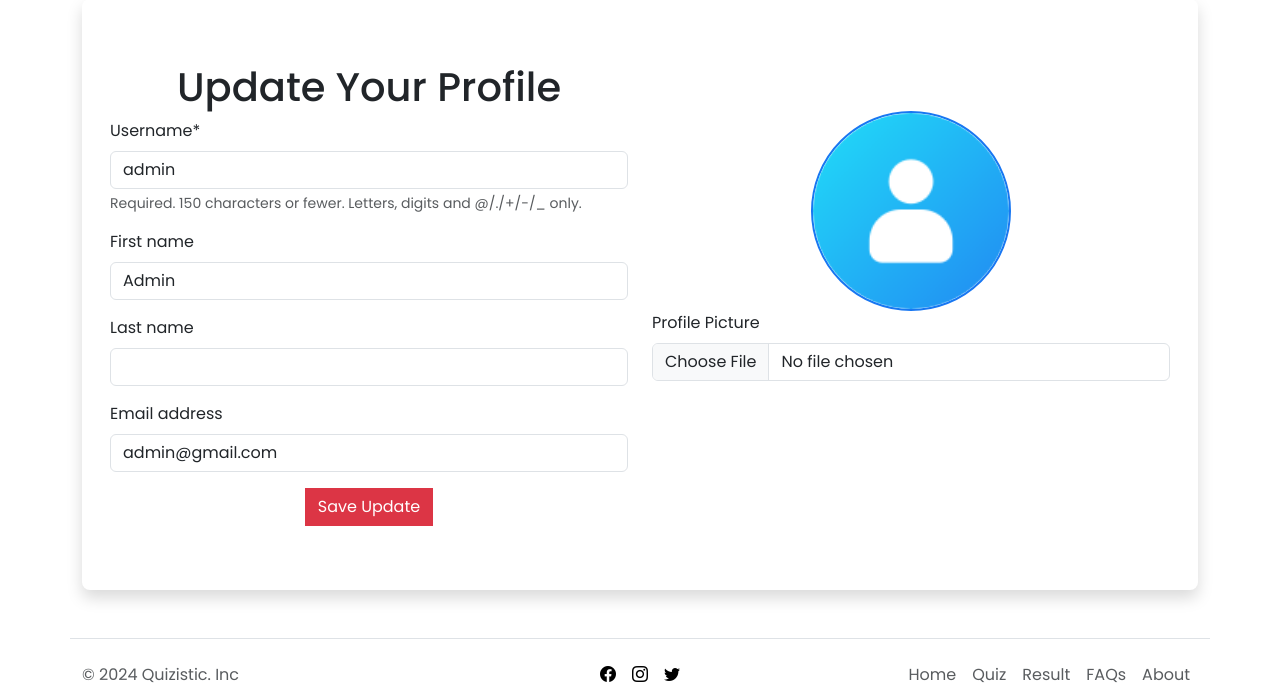
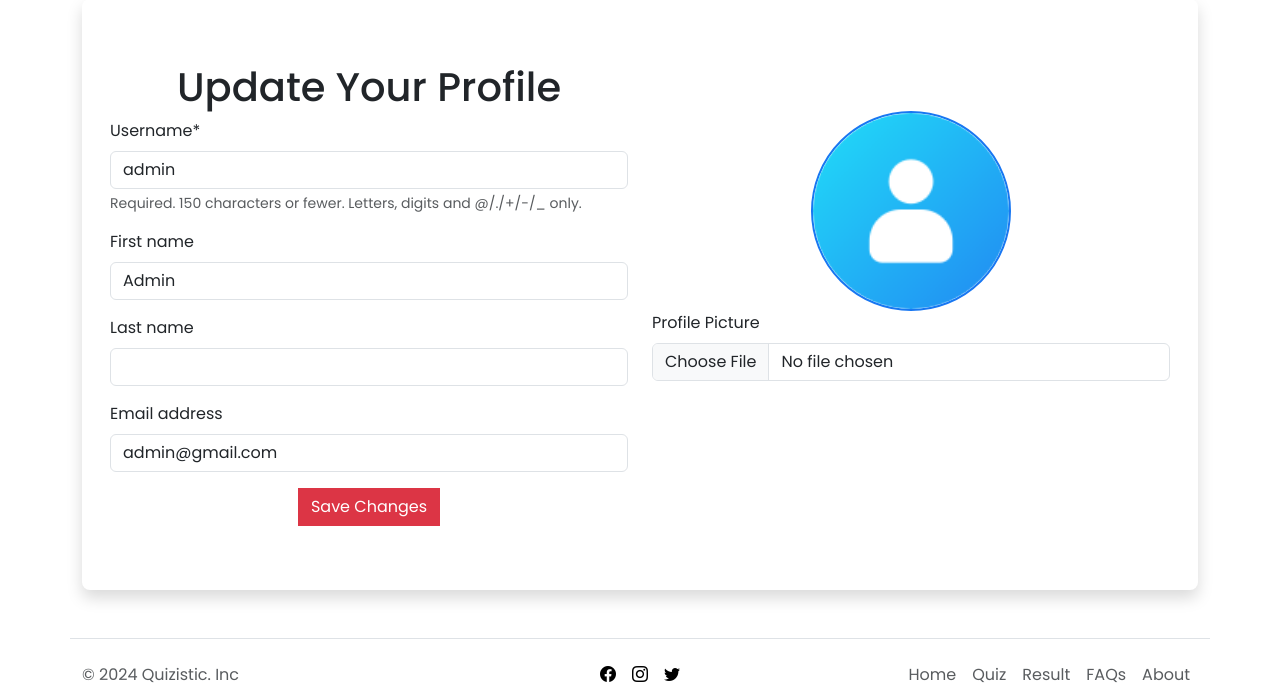
Before and after one commit to sinu5550/Quizistic, a Django app: page /account/profile/ in a window 1280 px wide. Shown: the part 123-810 px from the top of the page. Run offline with Django 5.2, Linux system fonts and the light colour scheme; a user stored in the database is signed in; data comes from the database, SQL or seed files in the repository; some libraries are stand-ins or nearby versions.

Commit message:
Just Spelling correct

```diff
--- a/account/templates/profile.html
+++ b/account/templates/profile.html
@@ -12,7 +12,7 @@
 
 
             <div class="text-center">
-                <button class="btn btn-danger rounded-0 mb-5" type="submit">Save Update</button>
+                <button class="btn btn-danger rounded-0 mb-5" type="submit">Save Changes</button>
             </div>
         </div>
         <div class="col-12 col-md-6 order-1 order-md-2 mt-5 ">
```
